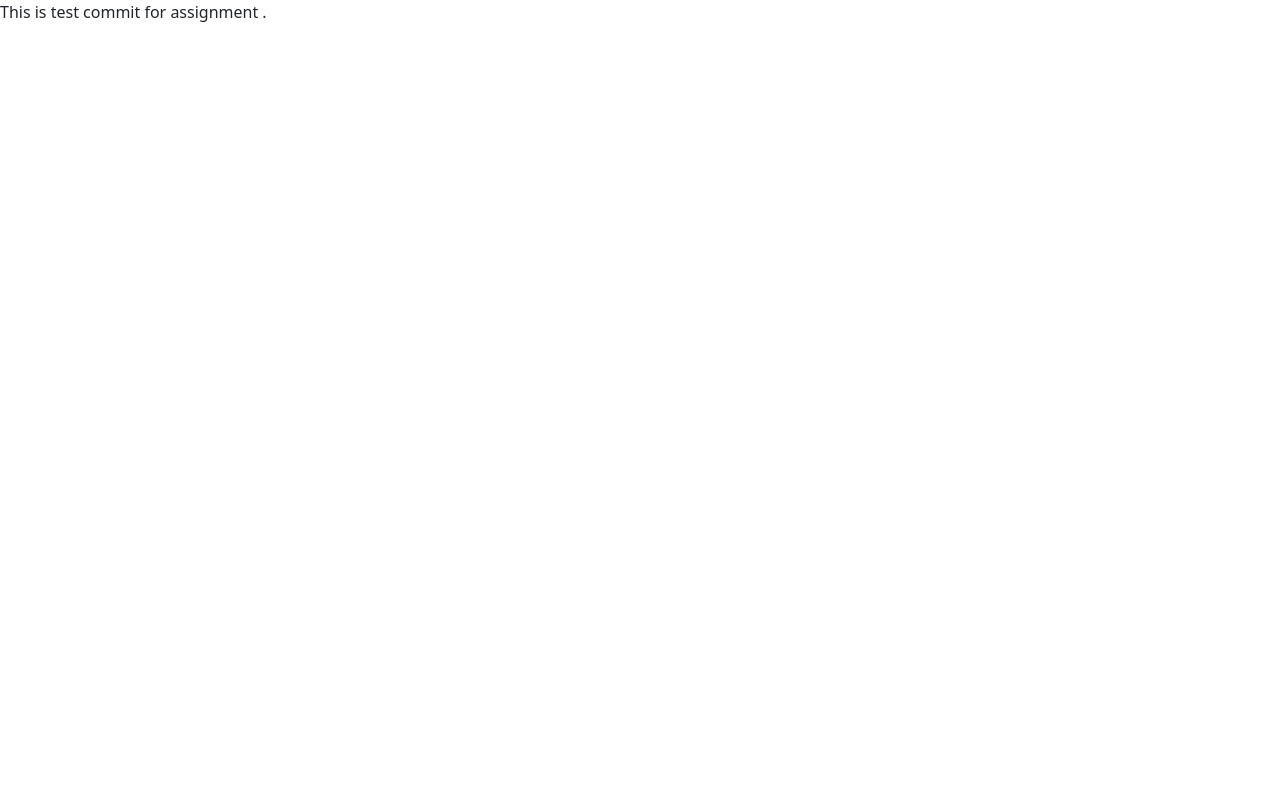
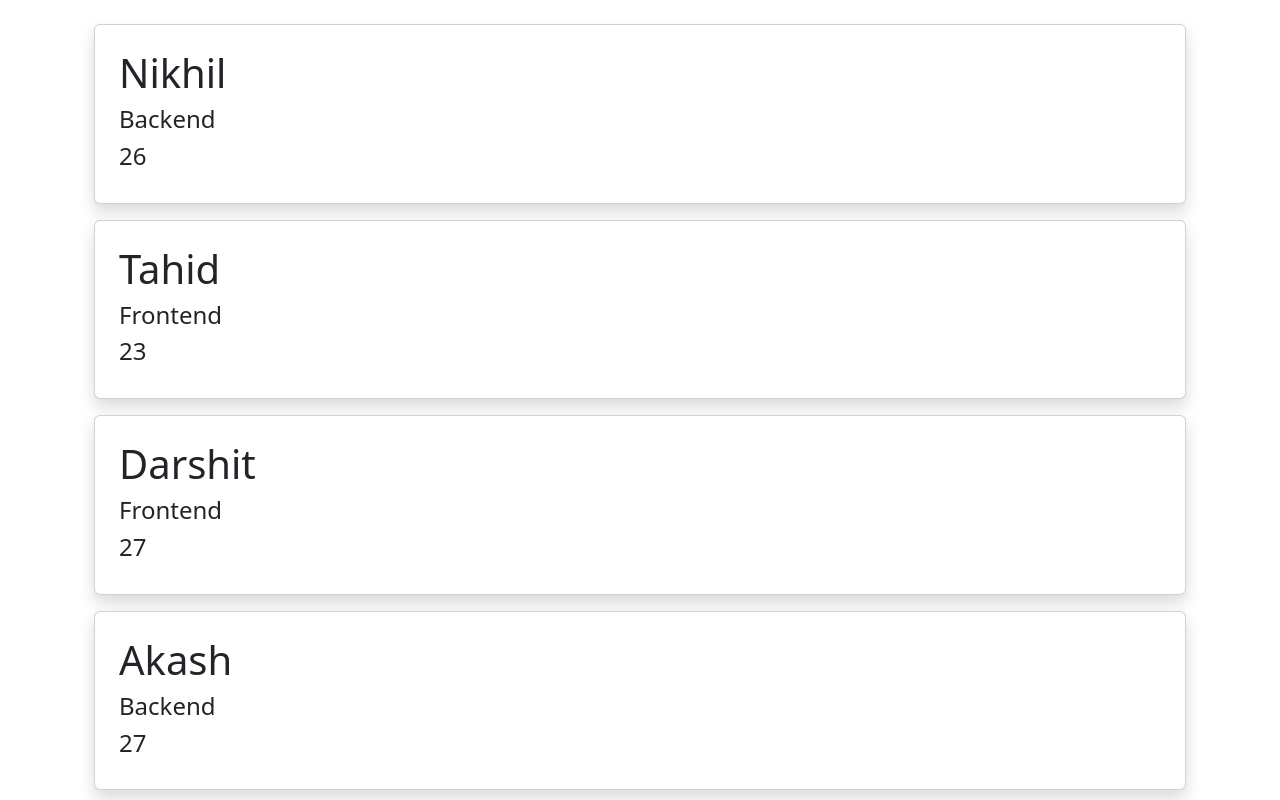
Before and after one commit to nikhilsingh884/React-class-projects, a React (Create React App) app: page / in a window 1280 px wide. Shown: the top 800 px of the page. Built offline with nearby package versions, Linux system fonts and the light colour scheme.

Commit message:
arrayInList

```diff
--- a/src/App.js
+++ b/src/App.js
@@ -1,4 +1,5 @@
 import { Route, Routes } from "react-router-dom";
+import ArrayList from "./ArrayList";
 
 
 
@@ -7,7 +8,7 @@ function App() {
 
     return (
         <>
-        This is test commit for assignment .
+        <ArrayList/>
         </>
     )
 }
--- /dev/null
+++ b/src/ArrayList.jsx
@@ -0,0 +1,51 @@
+import React from 'react'
+
+function ArrayList() {
+
+    const arrayData = [{
+        id: 1,
+        name: "Nikhil",
+        dept: "Backend",
+        age: 26
+    }, {
+        id: 2,
+        name: "Tahid",
+        dept: "Frontend",
+        age: 23
+    }, {
+        id: 3,
+        name: "Darshit",
+        dept: "Frontend",
+        age: 27
+    }, {
+        id: 4,
+        name: "Akash",
+        dept: "Backend",
+        age: 27
+    }, {
+        id: 5,
+        name: "Jayashree",
+        dept: "Backend",
+        age: 25
+    }
+    ]
+    return (
+        <div className="container p-4">
+        <div>
+            {arrayData.map((item, id)=>{
+                const { name, dept,age}=item;
+                console.log(item.name)
+                return (
+                    <div className='card shadow p-4 mb-3'>
+                        <h1 key={id}>{name}</h1>
+                        <h4>{dept}</h4>
+                        <h4>{age}</h4>
+                    </div>
+                )
+            })}
+        </div>
+        </div>
+    )
+}
+
+export default ArrayList
```
